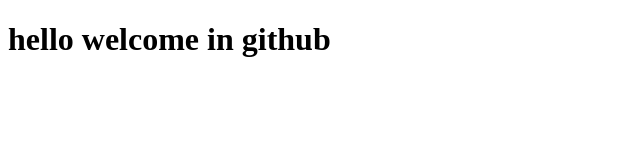
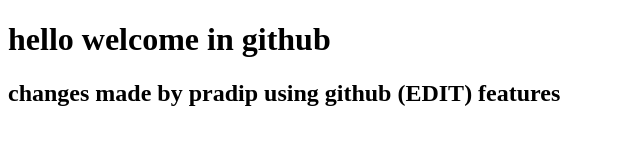
Before and after one commit to Pradip232-hub/pardip-demo, a plain HTML site: page index.html in a window 1280 px wide. Shown: the whole page, without its empty margins (0-640 px from the left). Drawn offline with Linux system fonts and the light colour scheme.

Commit message:
Update index.html
added a line using edit mode

```diff
--- a/index.html
+++ b/index.html
@@ -7,5 +7,6 @@
 </head>
 <body>
     <h1>hello welcome in github</h1>
+    <h2>changes made by pradip using github (EDIT) features</h2>
 </body>
 </html>
```
